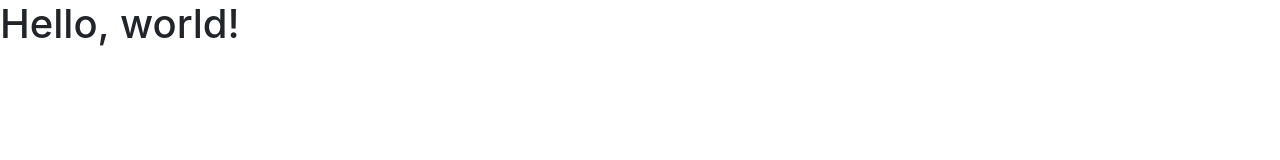
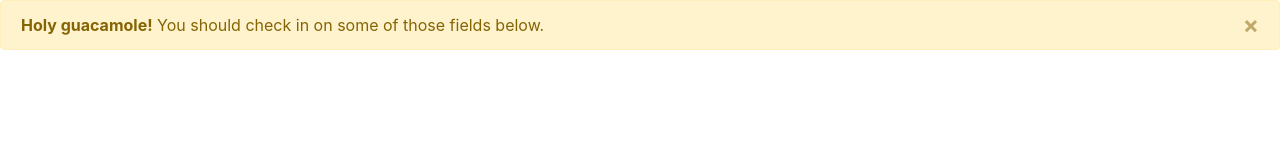
Before and after one commit to nmn-gupta/web-dev, a plain HTML site: page index.html in a window 1280 px wide. Drawn offline with nearby package versions, Linux system fonts and the light colour scheme.

Commit message:
adding alerts

```diff
--- a/index.html
+++ b/index.html
@@ -8,10 +8,26 @@
     <!-- Bootstrap CSS -->
     <link rel="stylesheet" href="https://stackpath.bootstrapcdn.com/bootstrap/4.5.2/css/bootstrap.min.css" integrity="sha384-JcKb8q3iqJ61gNV9KGb8thSsNjpSL0n8PARn9HuZOnIxN0hoP+VmmDGMN5t9UJ0Z" crossorigin="anonymous">
 
-    <title>Hello, world!</title>
+    <title>Coding Hub</title>
   </head>
   <body>
-    <h1>Hello, world!</h1>
+
+      <div class="alert alert-warning alert-dismissible fade show" role="alert">
+  <strong>Holy guacamole!</strong> You should check in on some of those fields below.
+  <button type="button" class="close" data-dismiss="alert" aria-label="Close">
+    <span aria-hidden="true">&times;</span>
+  </button>
+</div>
+
+
+
+
+
+
+
+
+
+
 
     <!-- Optional JavaScript -->
     <!-- jQuery first, then Popper.js, then Bootstrap JS -->
```
